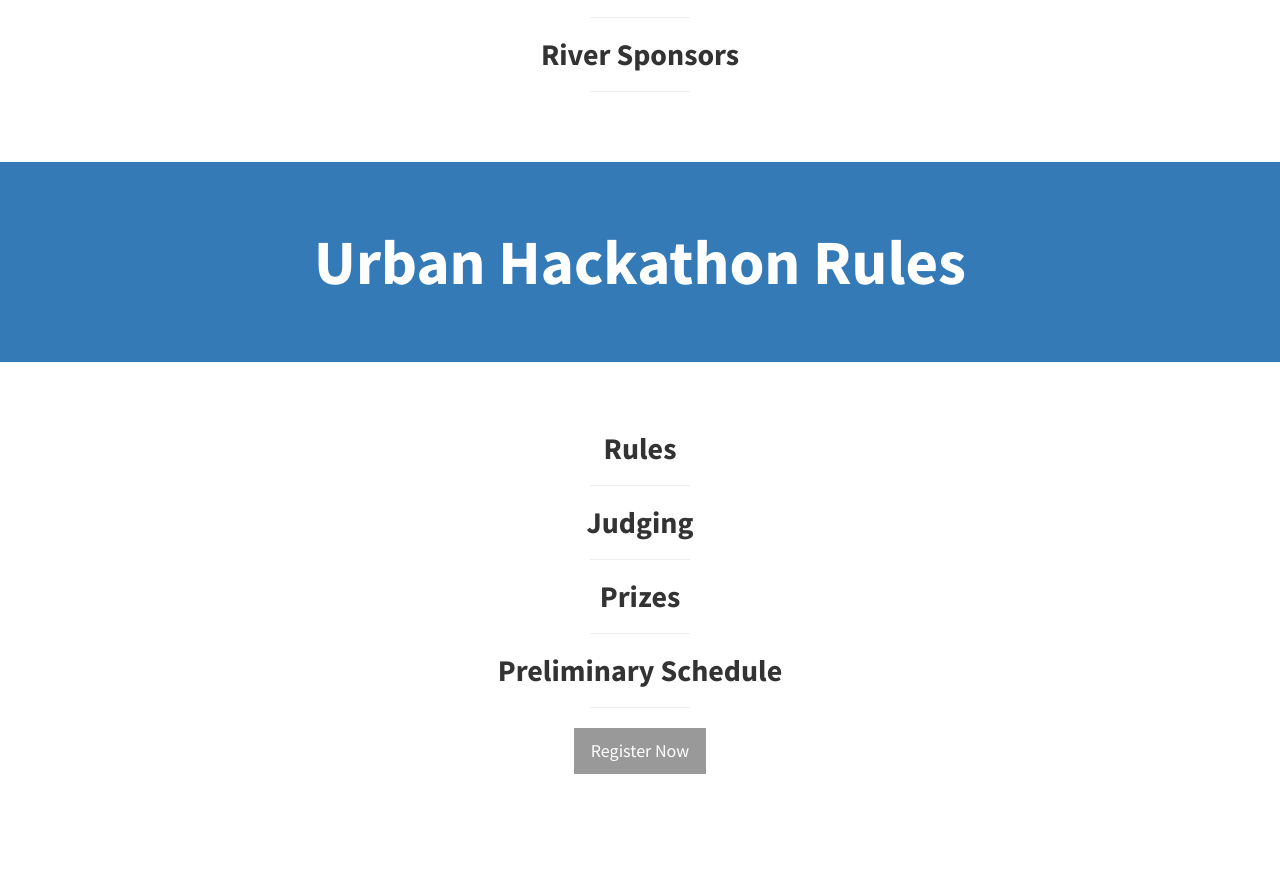
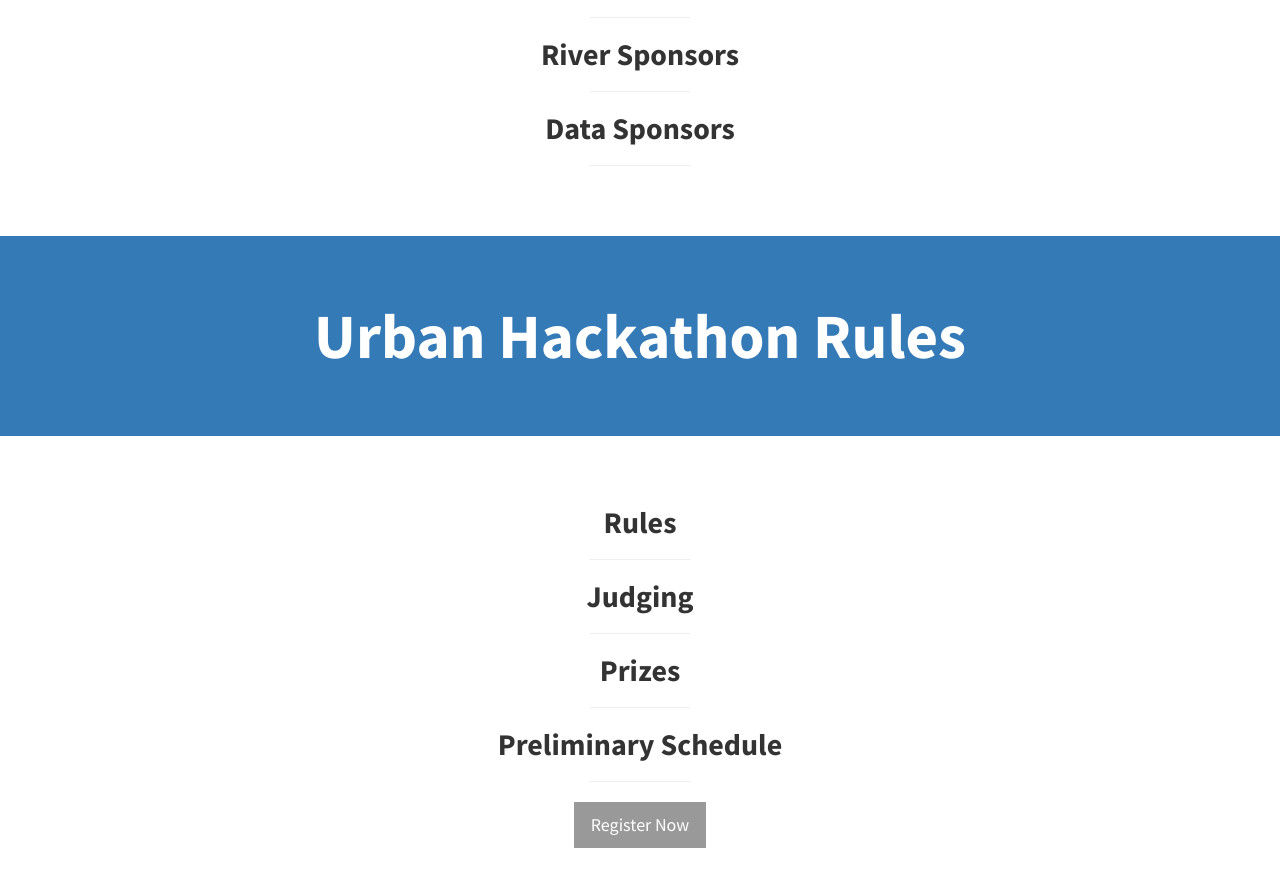
Before and after one commit to BluCarbon/blucarbon.github.io, a plain HTML site: page index.html in a window 1280 px wide. Shown: the part 1966-2852 px from the top of the page. Drawn offline with Linux system fonts and the light colour scheme.

Commit message:
initial commit

```diff
--- a/index.html
+++ b/index.html
@@ -134,6 +134,8 @@
                     <hr class="small">
                     <h2>River Sponsors</h2>
                     <hr class="small">
+                    <h2>Data Sponsors</h2>
+                    <hr class="small">
                 </div>
                 <!-- /.col-lg-10 -->
             </div>
```
